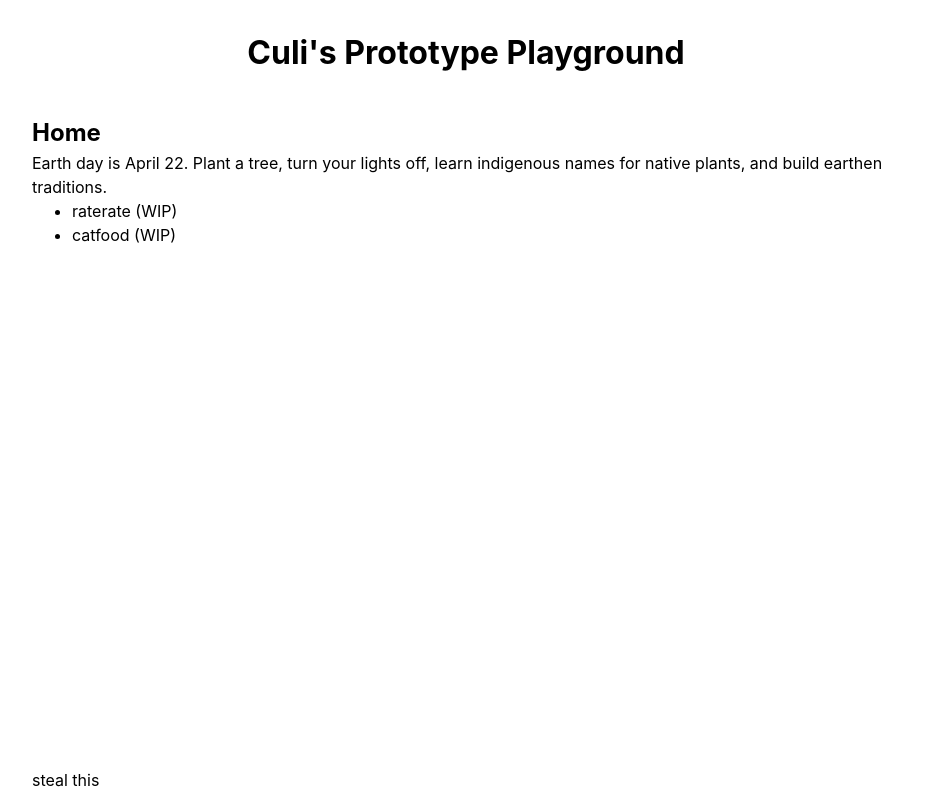
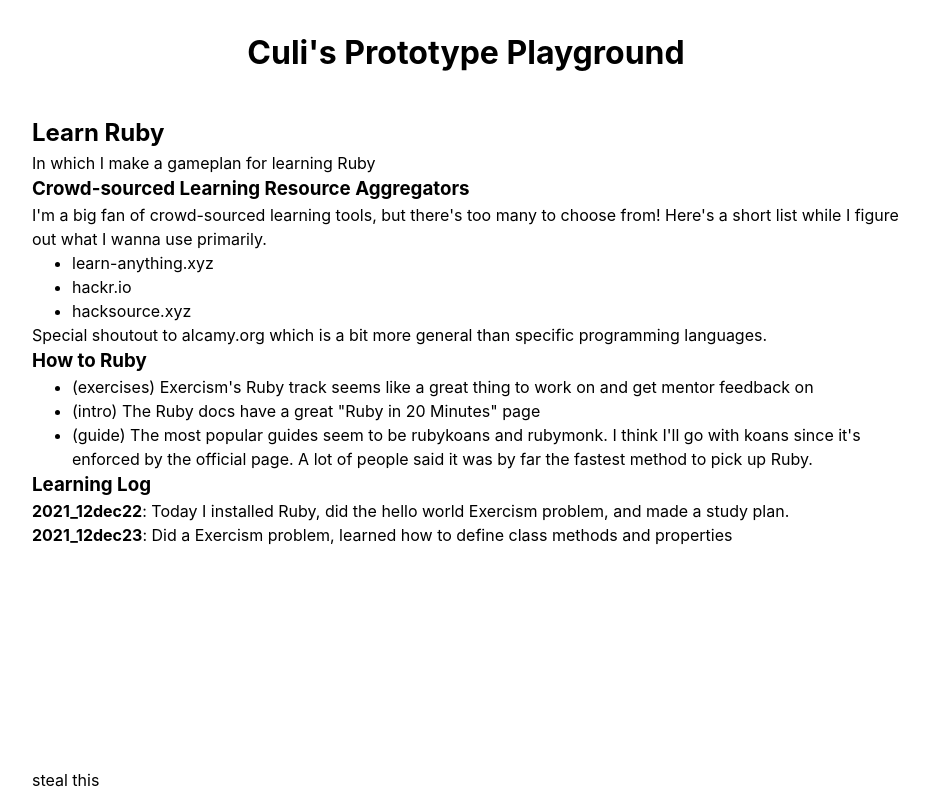
Before and after one commit to tif-calin/react-play, a React app: page /learn/ruby in a window 1280 px wide. Before the commit this address led to /. Shown: the whole page, without its empty margins (174-1103 px from the left). Built offline with nearby package versions, Linux system fonts and the light colour scheme.

Commit message:
gameplan for learning ruby

```diff
--- a/src/index.tsx
+++ b/src/index.tsx
@@ -4,13 +4,13 @@ import {
   BrowserRouter as Router,
   Routes,
   Route,
-  Navigate,
-  Link
+  Navigate
 } from 'react-router-dom';
 import Layout from './components/layout/Layout';
 import Home from './views/home';
 import Rate from './views/rate';
 import Catfood from './views/catfood';
+import LearnRuby from './views/learn';
 
 import './styles/index.css';
 
@@ -22,6 +22,7 @@ const App = () => {
           <Route path="/" element={<Home />} />
           <Route path="/rate" element={<Rate />} />
           <Route path="/catfood" element={<Catfood />} />
+          <Route path="/learn/ruby" element={<LearnRuby />} />
           <Route path="*" element={<Navigate to="/" />} />
         </Routes>
       </Layout>
--- /dev/null
+++ b/src/views/learn/LearnRuby.tsx
@@ -0,0 +1,52 @@
+import React from 'react';
+import PageTitle from '../../components/layout/PageTitle';
+
+const LearnRuby = () => {
+  return (
+    <div>
+      <PageTitle>Learn Ruby</PageTitle>
+      <p>In which I make a gameplan for learning Ruby</p>
+
+      <h3>Crowd-sourced Learning Resource Aggregators</h3>
+      <p>I&apos;m a big fan of crowd-sourced learning tools, but there&apos;s too many to choose from! Here&apos;s a short list while I figure out what I wanna use primarily.</p>
+      <ul>
+        <li>
+          <a
+            href="https://learn-anything.xyz/programming/programming-languages/ruby"
+            target="_blank"
+            rel="noopener noreferrer"
+          >learn-anything.xyz</a>
+        </li>
+        <li>
+          <a
+            href="https://hackr.io/tutorials/learn-ruby"
+            target="_blank"
+            rel="noopener noreferrer"
+          >hackr.io</a>
+        </li>
+        <li>
+          <a
+            href="https://hacksource.xyz/subjects/ruby/tutorials"
+            target="_blank"
+            rel="noopener noreferrer"
+          >hacksource.xyz</a>
+        </li>
+      </ul>
+
+      <p>Special shoutout to <a href="https://alcamy.org/" target="_blank" rel="noopener noreferrer">alcamy.org</a> which is a bit more general than specific programming languages.</p>
+
+      <h3>How to Ruby</h3>
+      <ul>
+        <li>(exercises) Exercism&apos;s <a href="https://exercism.org/tracks/ruby">Ruby track</a> seems like a great thing to work on and get mentor feedback on</li>
+        <li>(intro) The Ruby docs have a great "<a href="https://www.ruby-lang.org/en/documentation/quickstart/">Ruby in 20 Minutes</a>" page</li>
+        <li>(guide) The most popular guides seem to be <a href="http://rubykoans.com/">rubykoans</a> and <a href="http://rubymonk.com/">rubymonk</a>. I think I&apos;ll go with koans since it&apos;s enforced by the official page. A lot of people said it was by far the fastest method to pick up Ruby.</li>
+      </ul>
+
+      <h3>Learning Log</h3>
+      <p><strong>2021_12dec22</strong>: Today I installed Ruby, did the hello world Exercism problem, and made a study plan.</p>
+      <p><strong>2021_12dec23</strong>: Did a Exercism problem, learned how to define class methods and properties</p>
+    </div>
+  );
+};
+
+export default LearnRuby;
--- /dev/null
+++ b/src/views/learn/index.ts
@@ -0,0 +1,3 @@
+import LearnRuby from './LearnRuby';
+
+export default LearnRuby;
```
